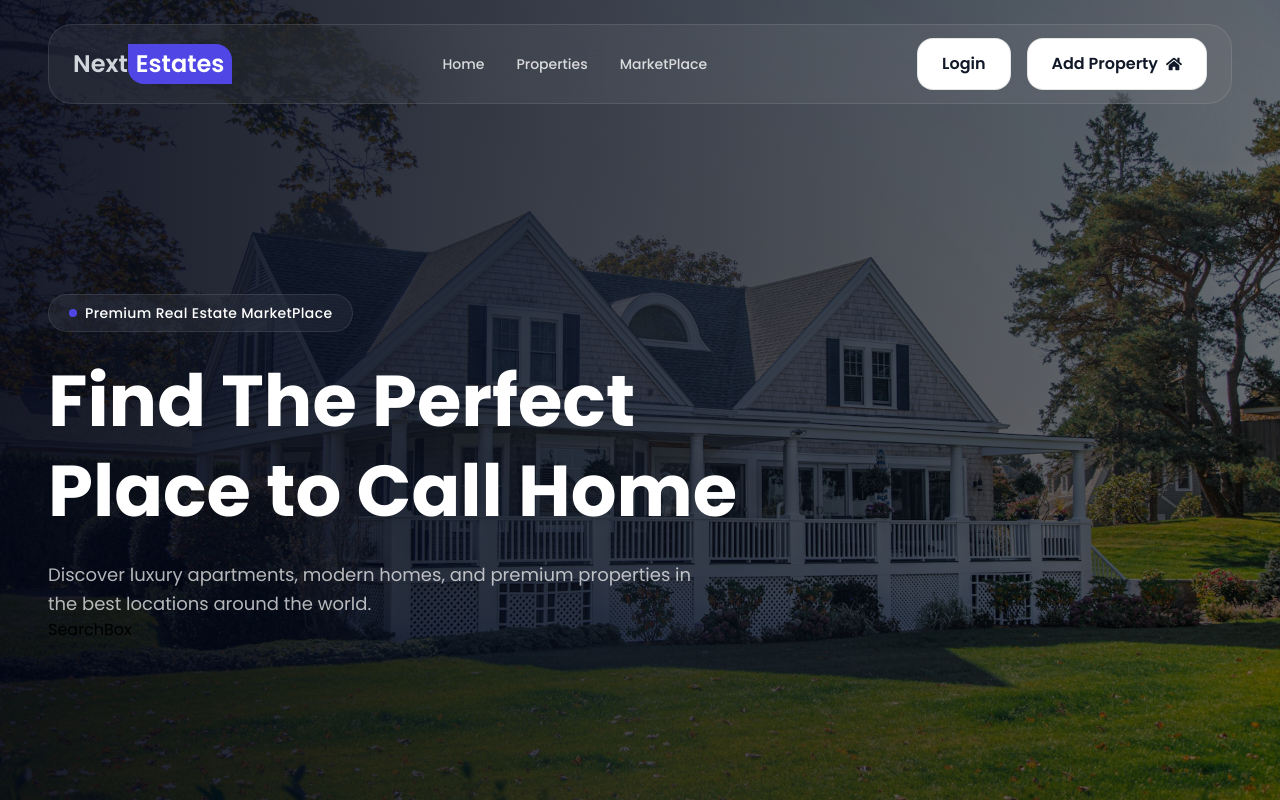
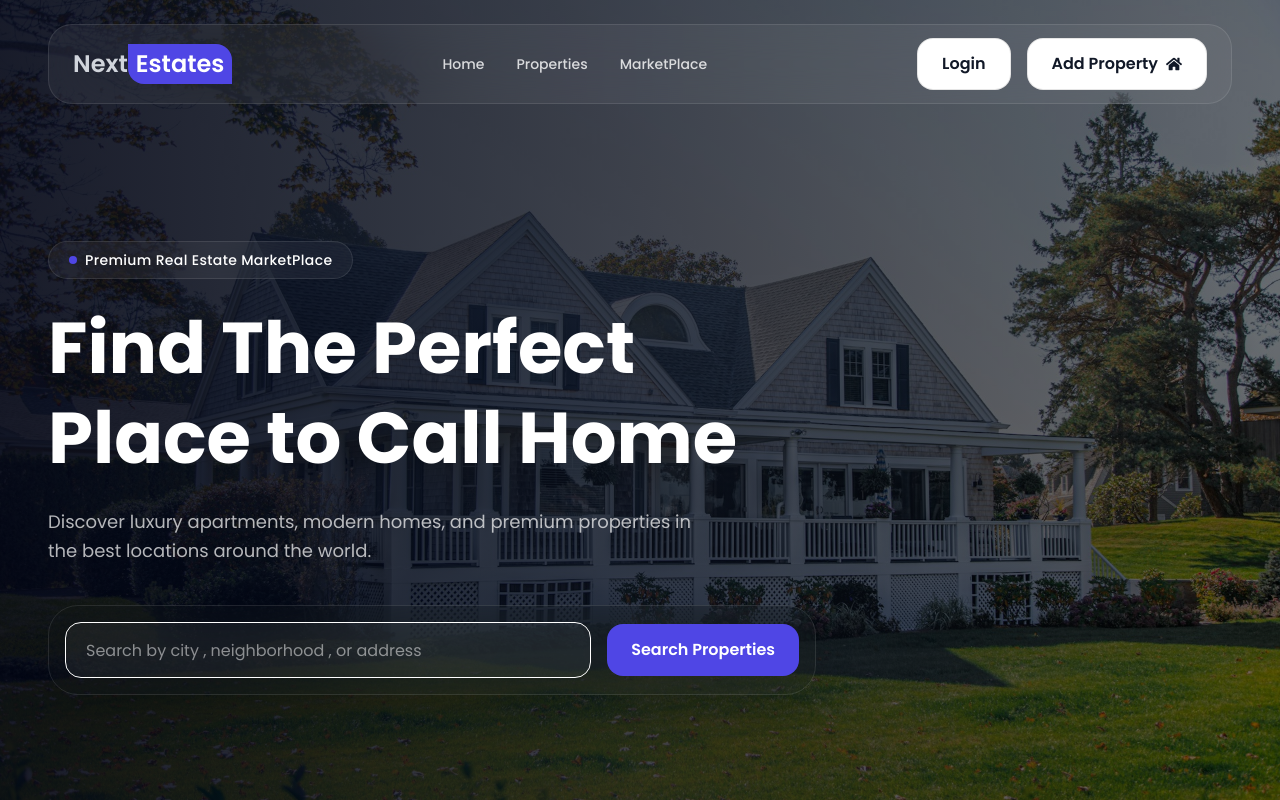
Before and after one commit to rishabh-1510/Plantventory, a Next.js app: page / in a window 1280 px wide. Built offline with nearby package versions, Linux system fonts and the light colour scheme.

Commit message:
SearchBox

```diff
--- a/app/components/home/SearchBox.tsx
+++ b/app/components/home/SearchBox.tsx
@@ -1,7 +1,19 @@
 import React from 'react'
+import { Button } from '../ui/Button'
 
 export const SearchBox = () => {
   return (
-    <div>SearchBox</div>
+    <div className='mt-10 rounded-[30px] border border-white/10 p-4 shadow-2xl backdrop-blur-2xl '>
+      <div className='flex flex-col gap-4 lg:flex-row items-center'>
+        <input type='text' placeholder='Search by city , neighborhood , or address' className='px-5 py-5 h-14 w-full flex-1 rounded-2xl border bg-white/5
+              text-white
+              placeholder:text-white/50
+                outline-none transition
+              focus:border-primary/40 >'/>
+              <Button>
+                Search Properties
+              </Button>
+      </div>
+    </div>
   )
 }
```
